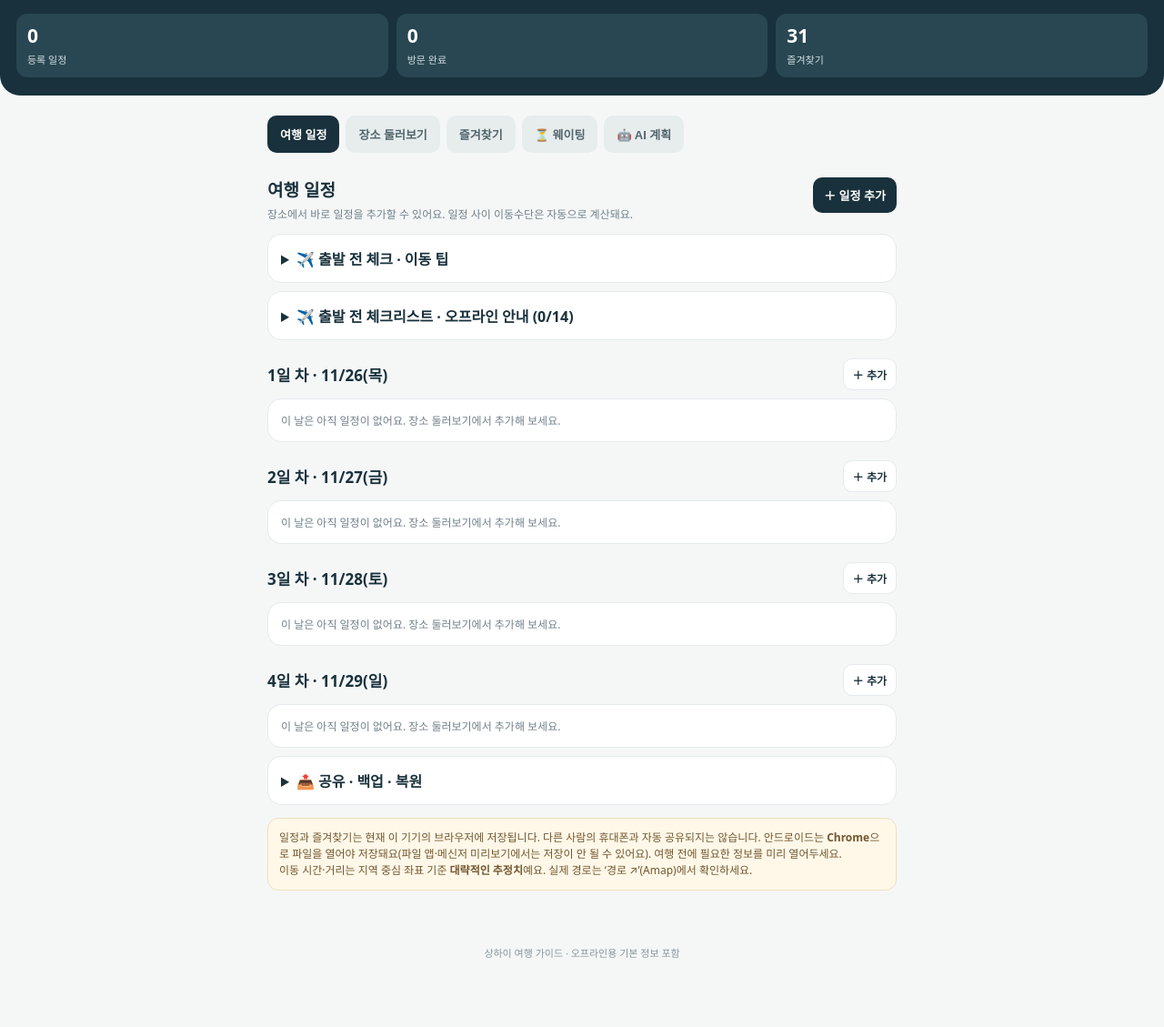
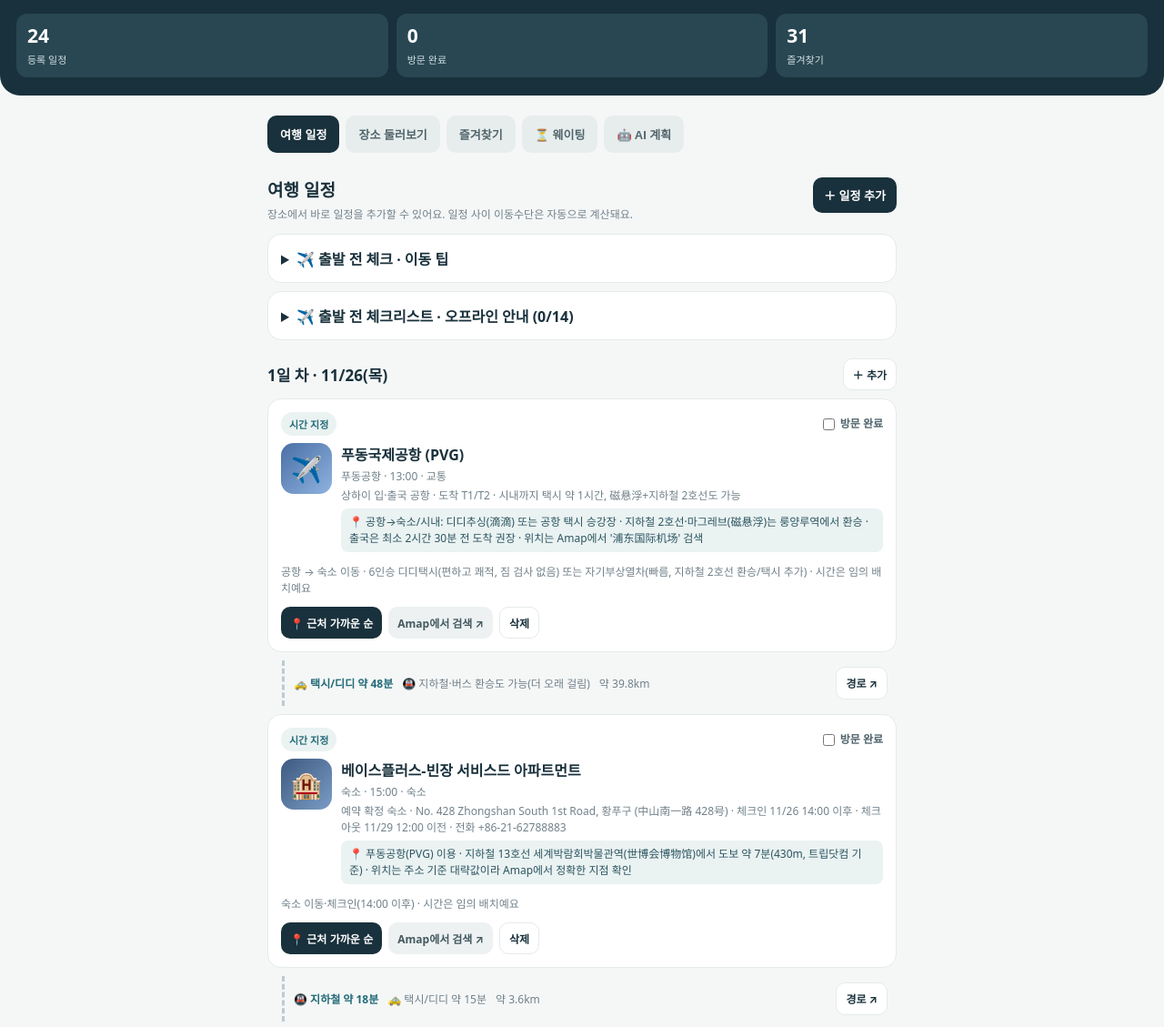
Before and after one commit to monkkimkikiki/shanghai-trip, a plain HTML site: page index.html in a window 1280 px wide. Shown: the part 113-1242 px from the top of the page at 91% size. Before the commit the page ends 1188 px from the top, so only its background shows below. Drawn offline with Linux system fonts and the light colour scheme.

Commit message:
구글 시트 일정 탭 기반 4일 기본 일정 추가
Co-Authored-By: Claude Sonnet 5.5 <noreply@anthropic.com>
Claude-Session: https://claude.ai/code/session_01AcRvU6bYJsgzRGWk4q8opA

```diff
--- a/index.html
+++ b/index.html
@@ -573,6 +573,39 @@ let prepDone=load("sh_prep");
 function renderPrep(){let n=0,t=0;$("prepList").innerHTML=PREP.map(([h,l])=>`<h3 class="sech" style="margin-top:12px">${h}</h3>`+l.map(x=>{t++;const k=x,on=prepDone.includes(k);if(on)n++;return `<label style="display:flex;gap:10px;align-items:flex-start;padding:7px 0;font-size:14px;line-height:1.5;${on?"opacity:.55;text-decoration:line-through":""}"><input type="checkbox" ${on?"checked":""} style="width:20px;height:20px;margin-top:2px;flex:none" onchange="prepTgl(${JSON.stringify(k).replace(/"/g,"&quot;")},this.checked)"><span>${esc(x)}</span></label>`}).join("")).join("");$("prepSum").textContent=`✈️ 출발 전 체크리스트 · 오프라인 안내 (${n}/${t})`}
 function prepTgl(k,on){prepDone=prepDone.filter(x=>x!==k);if(on)prepDone.push(k);store.set("sh_prep",JSON.stringify(prepDone));renderPrep()}
 
+/* 구글 시트 '일정' 탭 기본 일정 (시간은 순서에 맞춘 임시 배치, 예상하이 19:30만 시트 기준) */
+const T0="시간은 임의 배치예요";
+const SHEET_PLAN=[
+[0,"13:00","푸동국제공항 (PVG)","공항 → 숙소 이동 · 6인승 디디택시(편하고 쾌적, 짐 검사 없음) 또는 자기부상열차(빠름, 지하철 2호선 환승/택시 추가) · "+T0],
+[0,"15:00","베이스플러스-빈장 서비스드 아파트먼트","숙소 이동·체크인(14:00 이후) · "+T0],
+[0,"16:30","신천지","신천지 이동 · "+T0],
+[0,"17:30","점도덕","딤섬 · 위치 좋음 · 식사 · "+T0],
+[0,"19:00","난징동루","인민광장·난징동루 이동 구경 · "+T0],
+[0,"19:20","산동잡량전병","간식(노점) · "+T0],
+[0,"19:50","션다청","찹쌀떡·간식 (쑥/팥/흑임자) · "+T0],
+[0,"20:30","페이다추","식사 · 사천식 가정식(간이 센 편) · "+T0],
+[0,"22:00","베이스플러스-빈장 서비스드 아파트먼트","숙소 복귀 · "+T0],
+[1,"10:00","예원","이동 → 구경 · 예약 확인 · "+T0],
+[1,"11:30","남상만두","식사 · 고기·게살 샤오롱바오 · "+T0],
+[1,"13:30","주자각","이동(편도 택시 약 1시간) → 수로 근처 간식, 식사X · 반나절 · "+T0],
+[1,"19:30","예상하이","7시 30분 예약 · 저녁 식사(북경오리, 미슐랭)"],
+[1,"21:00","신천지","시간 남으면 골목 산책·구경 후 복귀 · "+T0],
+[2,"10:30","안푸루·우캉루","이동 → 카페 구경 · 왕홍 체험 · "+T0],
+[2,"11:30","알리멘타이","커피 + 간식(또는 근처 카페) · "+T0],
+[2,"13:30","레드립스","마라탕·마라반 식사 · "+T0],
+[2,"14:40","백련ZX 창취장","도심 이동 → 오타쿠 쇼핑 · "+T0],
+[2,"16:00","릴리안베이커리","포르투갈식 에그타르트 간식 · "+T0],
+[2,"17:30","헌지우이치엔","양꼬치 식사 · 웨이팅 김(일요일이 적은 편) · Dianping 원격 줄서기 · "+T0],
+[2,"20:00","와이탄","인민광장·난징동루에서 와이탄 이동 · 야경 구경 후 복귀 · "+T0],
+[3,"09:00","베이스플러스-빈장 서비스드 아파트먼트","숙소에서 배달로 식사 · "+T0],
+[3,"11:15","베이스플러스-빈장 서비스드 아파트먼트","11시~11시30분에 공항으로 출발"],
+[3,"12:15","푸동국제공항 (PVG)","공항 도착 · 출국 · "+T0]
+];
+function sheetPlan(){return SHEET_PLAN.map((r,i)=>{const p=places.find(x=>x.name===r[2]);return{id:"sp"+i,pid:p.id,day:DAYS[r[0]][0],slot:"시간 지정",time:r[1],title:p.name,area:p.area,cn:p.cn,memo:r[3]}})}
+(function(){const b=document.createElement("button");b.className="small secondary";b.type="button";b.id="sheetPlanBtn";b.textContent="📋 시트 기본 일정 넣기";$("fileSave").parentNode.appendChild(b);
+ b.onclick=()=>{const prev={schedules,done};schedules=sheetPlan();done=[];save();document.querySelector('[data-tab="schedule"]').click();$("importBar").innerHTML=`<div class="card" style="border:2px solid #236b78"><b>✅ 시트 일정 ${schedules.length}개를 넣었어요</b><div class="actions" style="margin-top:8px"><button class="small outline" id="undoSheet" type="button">되돌리기</button></div></div>`;$("undoSheet").onclick=()=>{({schedules,done}=prev);save();$("importBar").innerHTML=""}}})();
+if(!store.get("sh_seeded")&&!schedules.length){schedules=sheetPlan();store.set("sh_seeded","1");store.set("sh_schedules",JSON.stringify(schedules))}
+
 let storageOK=true;try{localStorage.setItem("_t","1");localStorage.removeItem("_t")}catch(e){storageOK=false}
 if(!storageOK)$("storeWarn").classList.remove("hidden");
 renderPrep();render();showImport();
```
